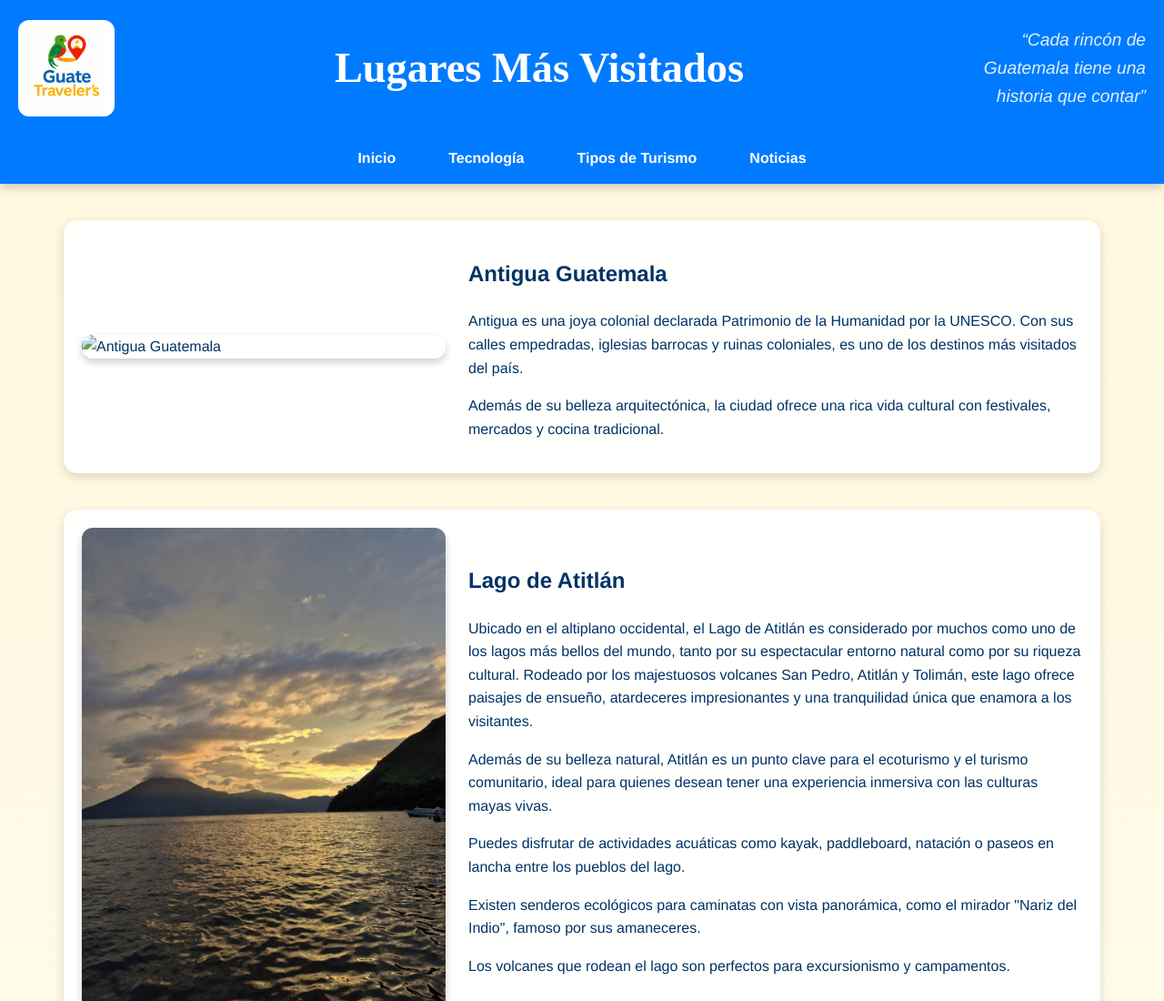
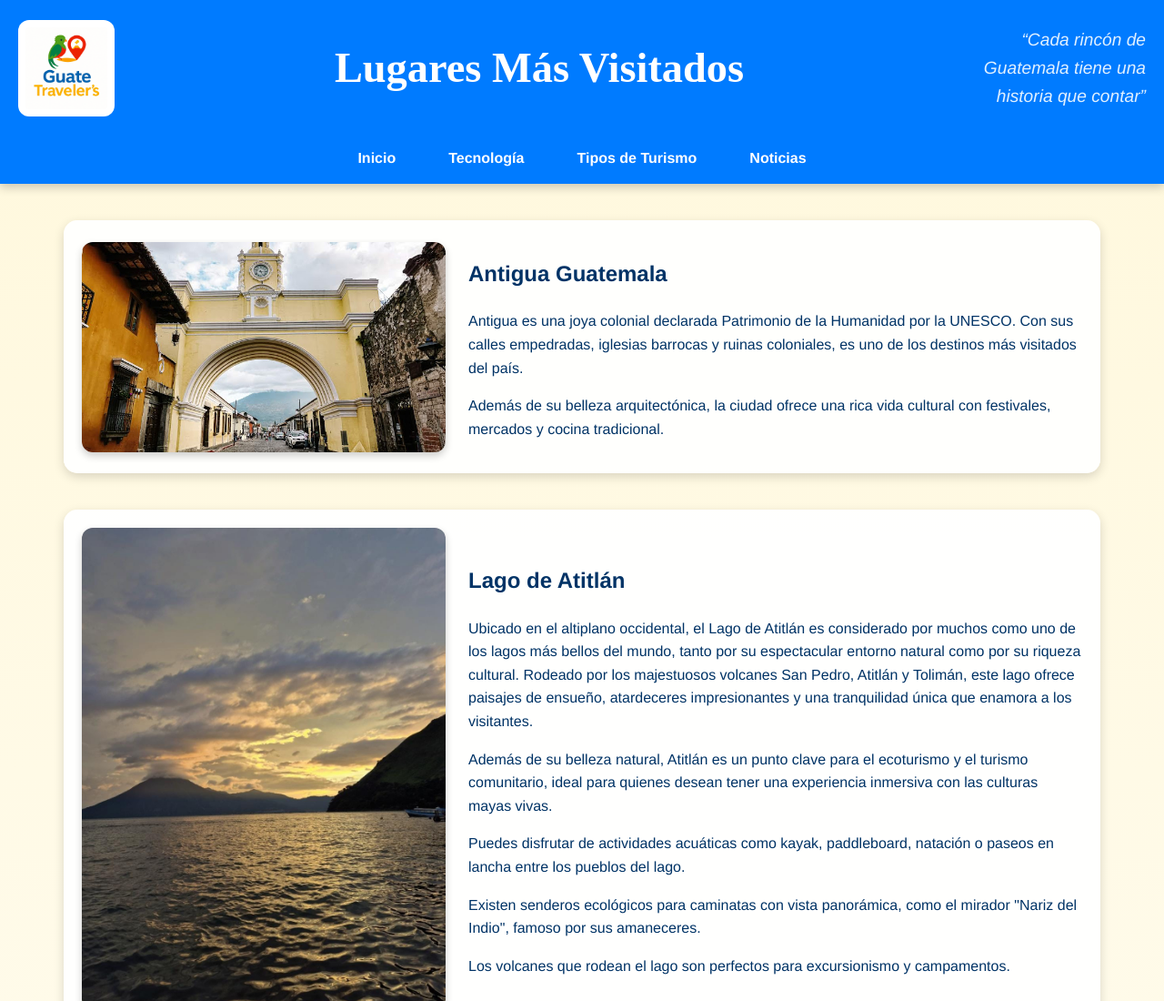
Before and after one commit to Rodrigo1105/PROYECTO-INTRODUCCION-A-SISTEMAS-DE-COMPUTO, a plain HTML site: page lugares.html in a window 1280 px wide. Shown: the top 1100 px of the page at 91% size. Drawn offline with Linux system fonts and the light colour scheme.

Commit message:
update photos
photo antigua

```diff
--- a/lugares.html
+++ b/lugares.html
@@ -28,7 +28,7 @@
 
 <section>
   <div class="contenido">
-    <img src="imagenes/https://lh3.googleusercontent.com/gps-cs-s/AC9h4nratHgyqiexgpD6Gp6fW_Uvii1rCTdFI9OXVBkk2xq_VS0JimUZfo15K2Ez0IpAwKU8hFO5m862iS69PFxKGwYztNHf1ad7VuXRDIrQq6iXL1T5jpWDUHHN_ibjvk2C3oSQ16A5MA=w675-h390-n-k-no" alt="Antigua Guatemala" alt="Antigua Guatemala">
+    <img src="imagenes/foto 8.jpg" alt="Antigua Guatemala" alt="Antigua Guatemala">
     <div class="texto">
       <h2>Antigua Guatemala</h2>
       <p>Antigua es una joya colonial declarada Patrimonio de la Humanidad por la UNESCO. Con sus calles empedradas, iglesias barrocas y ruinas coloniales, es uno de los destinos más visitados del país.</p>
```
